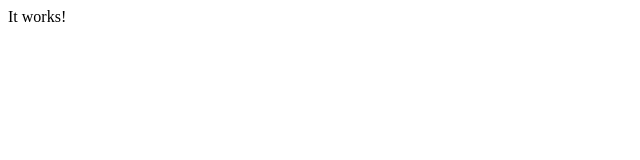
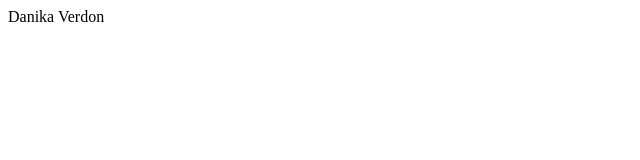
Before and after one commit to verd0035/verd0035.github.io, a plain HTML site: page html-assignment/index.html in a window 1280 px wide. Shown: the full height of the page, 0-640 px from the left. Drawn offline with Linux system fonts and the light colour scheme.

Commit message:
Update webpage

```diff
--- a/html-assignment/index.html
+++ b/html-assignment/index.html
@@ -6,6 +6,6 @@
     <title>HTML Assignment - verd0035</title>
 </head>
 <body>
-    It works!
+    Danika Verdon
 </body>
 </html>
```
